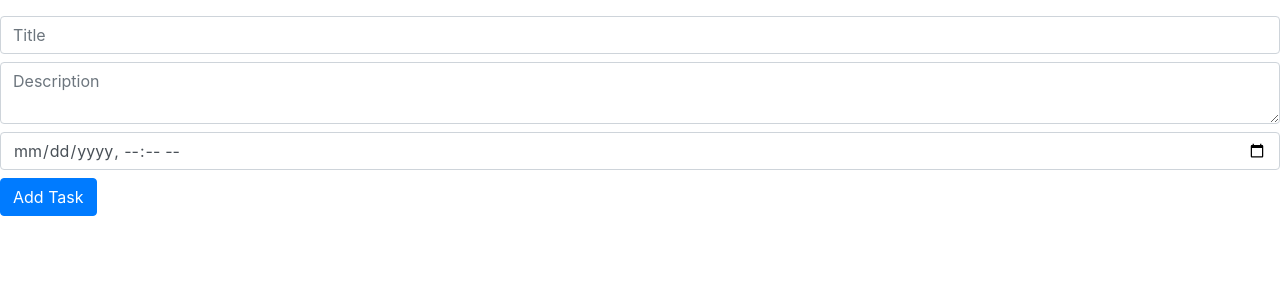
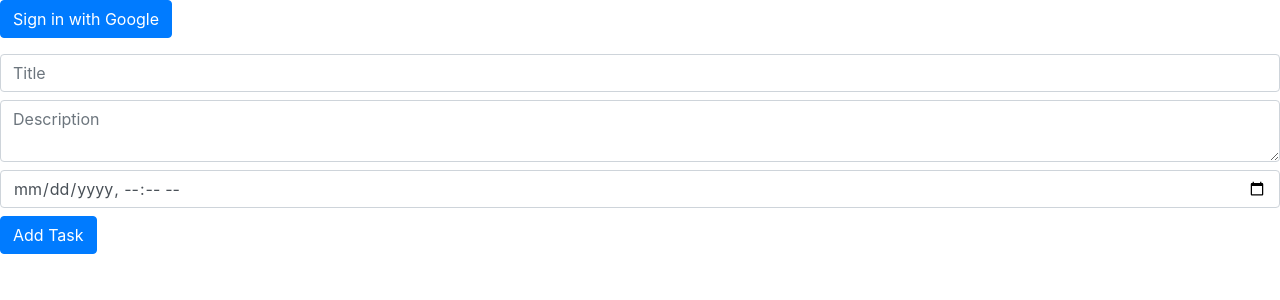
Before and after one commit to DennisKoshta/PortfolioWebsite, a Flask app: page /NextTask in a window 1280 px wide. Shown: the top 300 px of the page. Run offline with Flask 2, Linux system fonts and the light colour scheme; some libraries are stand-ins or nearby versions.

Commit message:
Made some progress in NextTask

```diff
--- a/main.py
+++ b/main.py
@@ -3,6 +3,8 @@ from py_scripts import monkeys_paw
 import requests
 import os
 from google.cloud import firestore
+from google.oauth2 import id_token
+from google.auth.transport import requests as google_requests
 
 environment = os.environ.get("ENVIRONMENT")
 
@@ -90,6 +92,28 @@ def process_input():
 def NextTask():
     return render_template('NextTask.html')
 
+@app.route('/oauth2callback', methods=['POST'])
+def oauth2callback():
+    token = request.form['credential']
+    CLIENT_ID = "393617966304-43aikjuectcee0lfb7b8m2rcqnjdg7m9.apps.googleusercontent.com"
+    try:
+        idinfo = id_token.verify_oauth2_token(token, google_requests.Request(), CLIENT_ID)
+        if idinfo['iss'] not in ['accounts.google.com', 'https://accounts.google.com']:
+            raise ValueError('Wrong issuer.')
+
+        # Successful authentication
+        user_id = idinfo['sub']
+        email = idinfo['email']
+        name = idinfo['name']
+
+        # TODO: Save user information to the database or session and log the user in
+
+        return "Authentication successful", 200
+    except ValueError as e:
+        # Invalid token
+        print(e)
+        return "Authentication failed", 401
+
 # DEVELOPER CONSOLE DEBUG MESSAGE LOGGING (paste JS to desired html file and uncomment python)
 
 # @app.route('/get_messages')
--- a/static/js/NextTask.js
+++ b/static/js/NextTask.js
@@ -26,3 +26,21 @@ function onSignIn(googleUser) {
 // Find the next task based on the due_date
 // Update the "next-task" element with the next task's details
 }
+
+function handleSignInClick() {
+    google.accounts.id.prompt();
+}
+
+function handleCredentialResponse(response) {
+    // Send the response to your server for authentication
+    console.log(response.credential);
+}
+
+// Get the current base URL
+const baseURL = window.location.protocol + '//' + window.location.hostname + (window.location.port ? ':' + window.location.port : '');
+
+// Create the absolute login_uri
+const loginURI = baseURL + '/oauth2callback';
+
+// Set the data-login_uri attribute
+document.getElementById("g_id_onload").setAttribute("data-login_uri", loginURI);
--- a/templates/NextTask.html
+++ b/templates/NextTask.html
@@ -8,8 +8,7 @@
     <!-- Bootstrap CSS -->
     <link rel="stylesheet" href="https://maxcdn.bootstrapcdn.com/bootstrap/4.5.2/css/bootstrap.min.css">
     <!-- Google Sign-In -->
-    <script src="https://apis.google.com/js/platform.js" async defer></script>
-    <meta name="google-signin-client_id" content="393617966304-43aikjuectcee0lfb7b8m2rcqnjdg7m9.apps.googleusercontent.com">
+    <script src="https://accounts.google.com/gsi/client" async defer data-callback="handleCredentialResponse"></script>
     <!-- jQuery -->
     <script src="https://ajax.googleapis.com/ajax/libs/jquery/3.5.1/jquery.min.js"></script>
     <!-- Bootstrap JS -->
@@ -17,7 +16,11 @@
 </head>
 <body>
     <!-- Google Login Button -->
-    <div class="g-signin2" data-onsuccess="onSignIn"></div>
+    <div id="g_id_onload"
+        data-client_id="393617966304-43aikjuectcee0lfb7b8m2rcqnjdg7m9.apps.googleusercontent.com"
+        data-auto_prompt="false">
+    </div>
+    <button onclick="handleSignInClick()" class="btn btn-primary">Sign in with Google</button>
 
     <!-- Add Task Form -->
     <form id="add-task-form" class="mt-3">
```
Lines whose indentation alone changed are shown as unchanged.
